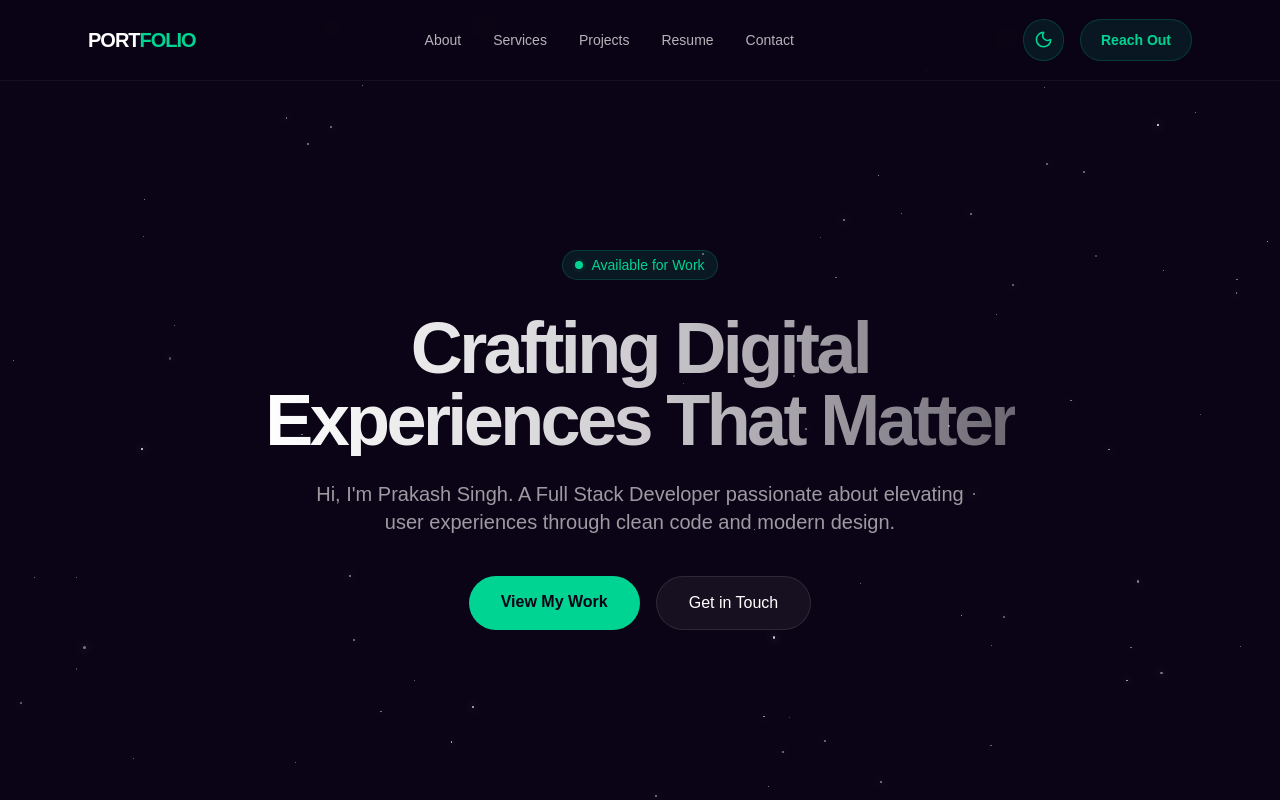
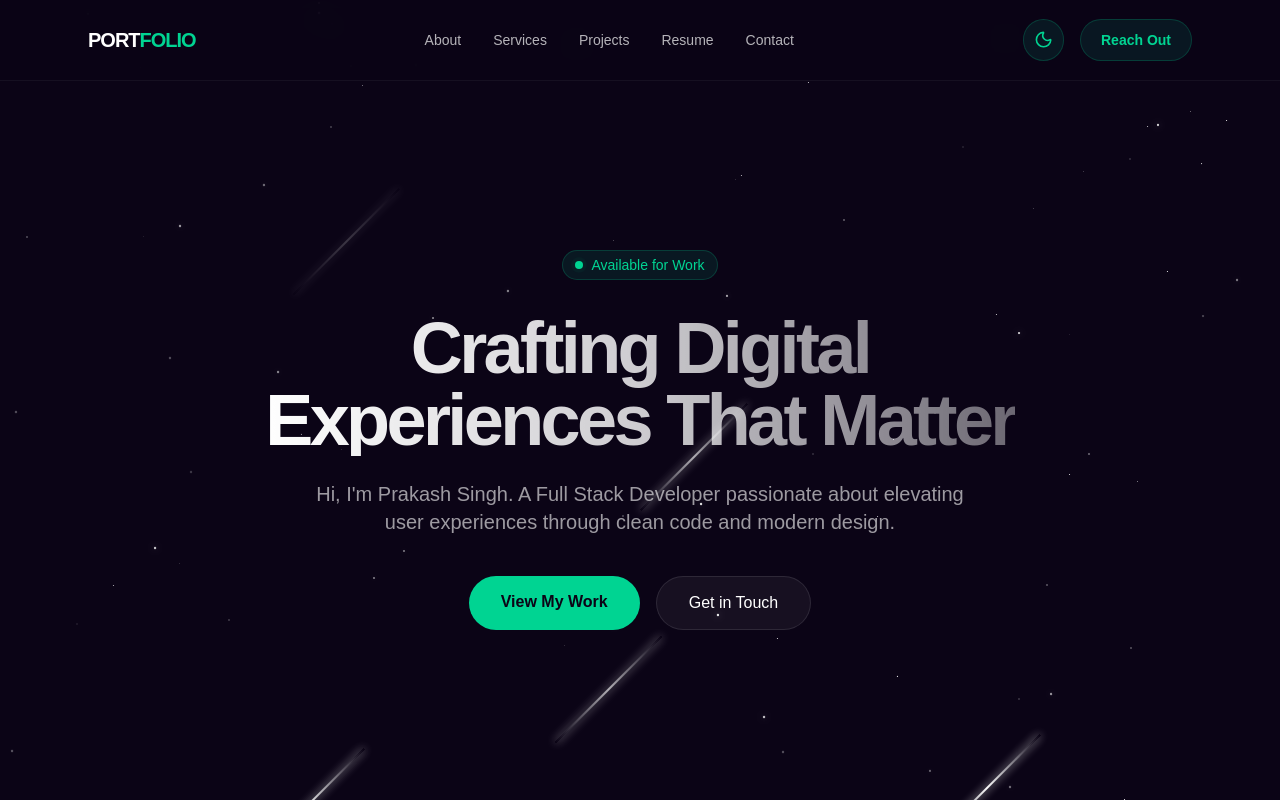
Before and after one commit to PrakashSingh65/portfolio, a Next.js app: page / in a window 1280 px wide. Both pictures are taken after a click on the button "Toggle theme". Shown: the top 800 px of the page. Built offline with nearby package versions, Linux system fonts and the light colour scheme; a web font is replaced by a local one.

Commit message:
feat: add ShootingStars component with framer-motion and update global theme styles

```diff
--- a/app/components/ShootingStars.tsx
+++ b/app/components/ShootingStars.tsx
@@ -1,12 +1,15 @@
 "use client";
 
 import { useEffect, useState } from "react";
+import { motion } from "framer-motion";
 
 export default function ShootingStars() {
+  const [mounted, setMounted] = useState(false);
   const [shootingStars, setShootingStars] = useState<{ id: number; x: number; y: number; delay: number; duration: number }[]>([]);
-  const [staticStars, setStaticStars] = useState<{ id: number; x: number; y: number; size: number; opacity: number }[]>([]);
+  const [staticStars, setStaticStars] = useState<{ id: number; x: number; y: number; size: number; opacity: number; pulseDuration: number }[]>([]);
 
   useEffect(() => {
+    setMounted(true);
     // Generate static background stars
     setStaticStars(
       Array.from({ length: 80 }).map((_, i) => ({
@@ -15,12 +18,13 @@ export default function ShootingStars() {
         y: Math.random() * 100,
         size: Math.random() * 2 + 0.5,
         opacity: Math.random() * 0.8 + 0.2,
+        pulseDuration: Math.random() * 4 + 2,
       }))
     );
 
     // Generate animated shooting stars
     setShootingStars(
-      Array.from({ length: 12 }).map((_, i) => ({
+      Array.from({ length: 15 }).map((_, i) => ({
         id: i,
         x: Math.random() * 100,
         y: Math.random() * 100,
@@ -30,20 +34,29 @@ export default function ShootingStars() {
     );
   }, []);
 
+  if (!mounted) return null;
+
   return (
     <div className="fixed inset-0 z-[-1] overflow-hidden pointer-events-none hidden dark:block">
       {/* Static Twinkling Stars */}
       {staticStars.map((star) => (
-        <div
+        <motion.div
           key={`static-${star.id}`}
-          className="absolute bg-white rounded-full animate-pulse shadow-[0_0_8px_rgba(255,255,255,0.8)]"
+          className="absolute bg-white rounded-full shadow-[0_0_8px_rgba(255,255,255,0.8)]"
           style={{
             top: `${star.y}%`,
             left: `${star.x}%`,
             width: `${star.size}px`,
             height: `${star.size}px`,
-            opacity: star.opacity,
-            animationDuration: `${Math.random() * 4 + 2}s`,
+          }}
+          animate={{
+            opacity: [star.opacity * 0.4, star.opacity, star.opacity * 0.4],
+            scale: [1, 1.2, 1],
+          }}
+          transition={{
+            duration: star.pulseDuration,
+            repeat: Infinity,
+            ease: "easeInOut",
           }}
         />
       ))}
@@ -59,11 +72,27 @@ export default function ShootingStars() {
             transform: "rotate(-45deg)",
           }}
         >
-          <div
-            className="h-[2px] w-[150px] bg-gradient-to-r from-transparent via-white to-transparent animate-shooting-star opacity-0 shadow-[0_0_10px_rgba(255,255,255,1)]"
-            style={{
-              animationDelay: `${star.delay}s`,
-              animationDuration: `${star.duration}s`,
+          <motion.div
+            className="h-[2px] w-[150px] bg-gradient-to-r from-transparent via-white to-transparent shadow-[0_0_10px_rgba(255,255,255,1)]"
+            initial={{ x: 0, opacity: 0 }}
+            animate={{
+              x: [0, -1500],
+              opacity: [0, 1, 1, 0],
+            }}
+            transition={{
+              x: {
+                duration: star.duration,
+                delay: star.delay,
+                repeat: Infinity,
+                ease: "linear",
+              },
+              opacity: {
+                duration: star.duration,
+                delay: star.delay,
+                repeat: Infinity,
+                ease: "linear",
+                times: [0, 0.05, 0.15, 1],
+              }
             }}
           />
         </div>
--- a/app/globals.css
+++ b/app/globals.css
@@ -22,21 +22,3 @@ body {
   background: var(--background);
   color: var(--foreground);
 }
-
-@keyframes shooting-star {
-  0% {
-    transform: translateX(0);
-    opacity: 1;
-  }
-  15% {
-    opacity: 1;
-  }
-  100% {
-    transform: translateX(-1500px);
-    opacity: 0;
-  }
-}
-
-.animate-shooting-star {
-  animation: shooting-star linear infinite;
-}
--- a/package.json
+++ b/package.json
@@ -10,6 +10,7 @@
   },
   "dependencies": {
     "aos": "^2.3.4",
+    "framer-motion": "^12.38.0",
     "lucide-react": "^1.7.0",
     "next": "16.1.7",
     "next-themes": "^0.4.6",
```
Also changed, not shown: 1 other file (tests, documents, lock files or other folders).
